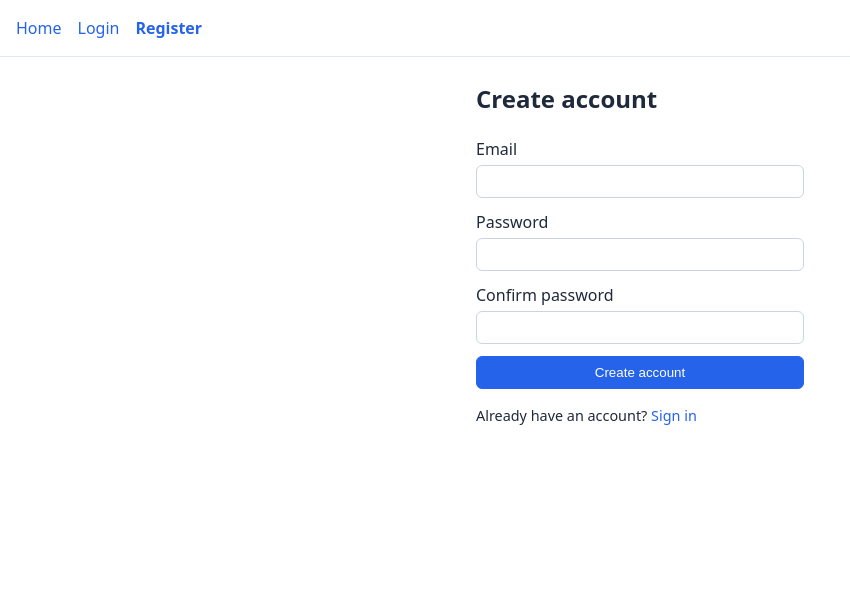
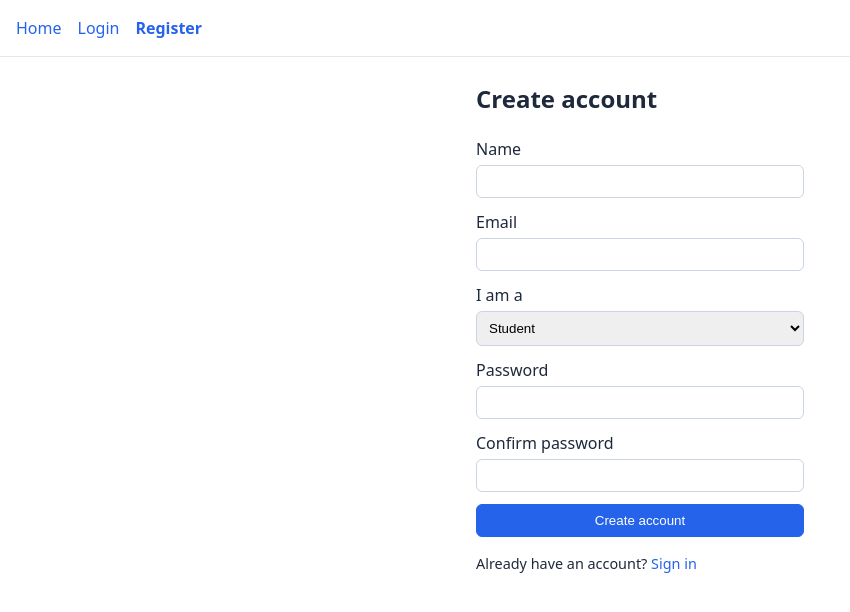
Before and after one commit to isw2-unileon/grupo10, a Vue app in the folder frontend/: page /register in a window 1280 px wide. Shown: the top 612 px of the page, without its empty margins (0-850 px from the left). Built offline with nearby package versions, Linux system fonts and the light colour scheme.

Commit message:
feat(frontend): add registration view with name and role

```diff
--- a/frontend/src/stores/auth.ts
+++ b/frontend/src/stores/auth.ts
@@ -13,6 +13,16 @@ export interface User {
 interface AuthResponse {
   token: string
   user: User
+}
+
+// Roles seeded by the backend migrations. There is no "admin" role.
+export type Role = 'student' | 'teacher'
+
+export interface RegisterPayload {
+  name: string
+  email: string
+  password: string
+  role: Role
 }
 
 export const useAuthStore = defineStore('auth', () => {
@@ -34,8 +44,9 @@ export const useAuthStore = defineStore('auth', () => {
   }
 
   // POST /api/register → { token, user }
-  async function register(email: string, password: string) {
-    const payload = await api.post<AuthResponse>('/register', { email, password })
+  // The backend requires name, email, password and role (student | teacher).
+  async function register(input: RegisterPayload) {
+    const payload = await api.post<AuthResponse>('/register', input)
     setSession(payload)
   }
 
--- a/frontend/src/views/RegisterView.vue
+++ b/frontend/src/views/RegisterView.vue
@@ -2,15 +2,17 @@
 import { ref } from 'vue'
 import { useRouter } from 'vue-router'
 
-import { useAuthStore } from '@/stores/auth'
+import { useAuthStore, type Role } from '@/stores/auth'
 import type { ApiError } from '@/services/api'
 
 const auth = useAuthStore()
 const router = useRouter()
 
+const name = ref('')
 const email = ref('')
 const password = ref('')
 const confirmPassword = ref('')
+const role = ref<Role>('student')
 const error = ref<string | null>(null)
 const loading = ref(false)
 
@@ -24,7 +26,12 @@ async function onSubmit() {
 
   loading.value = true
   try {
-    await auth.register(email.value, password.value)
+    await auth.register({
+      name: name.value,
+      email: email.value,
+      password: password.value,
+      role: role.value,
+    })
     // register() already stores the session, so go straight to Home.
     router.push({ name: 'home' })
   } catch (err) {
@@ -40,8 +47,19 @@ async function onSubmit() {
     <h1>Create account</h1>
     <form @submit.prevent="onSubmit">
       <label>
+        Name
+        <input v-model="name" type="text" required autocomplete="name" />
+      </label>
+      <label>
         Email
         <input v-model="email" type="email" required autocomplete="email" />
+      </label>
+      <label>
+        I am a
+        <select v-model="role" required>
+          <option value="student">Student</option>
+          <option value="teacher">Teacher</option>
+        </select>
       </label>
       <label>
         Password
@@ -94,6 +112,12 @@ label {
   gap: 0.25rem;
 }
 
+select {
+  padding: 0.5rem;
+  border: 1px solid #cbd5e1;
+  border-radius: 0.375rem;
+}
+
 .error {
   color: #dc2626;
 }
```
Also changed, not shown: 1 other file (tests, documents, lock files or other folders).
